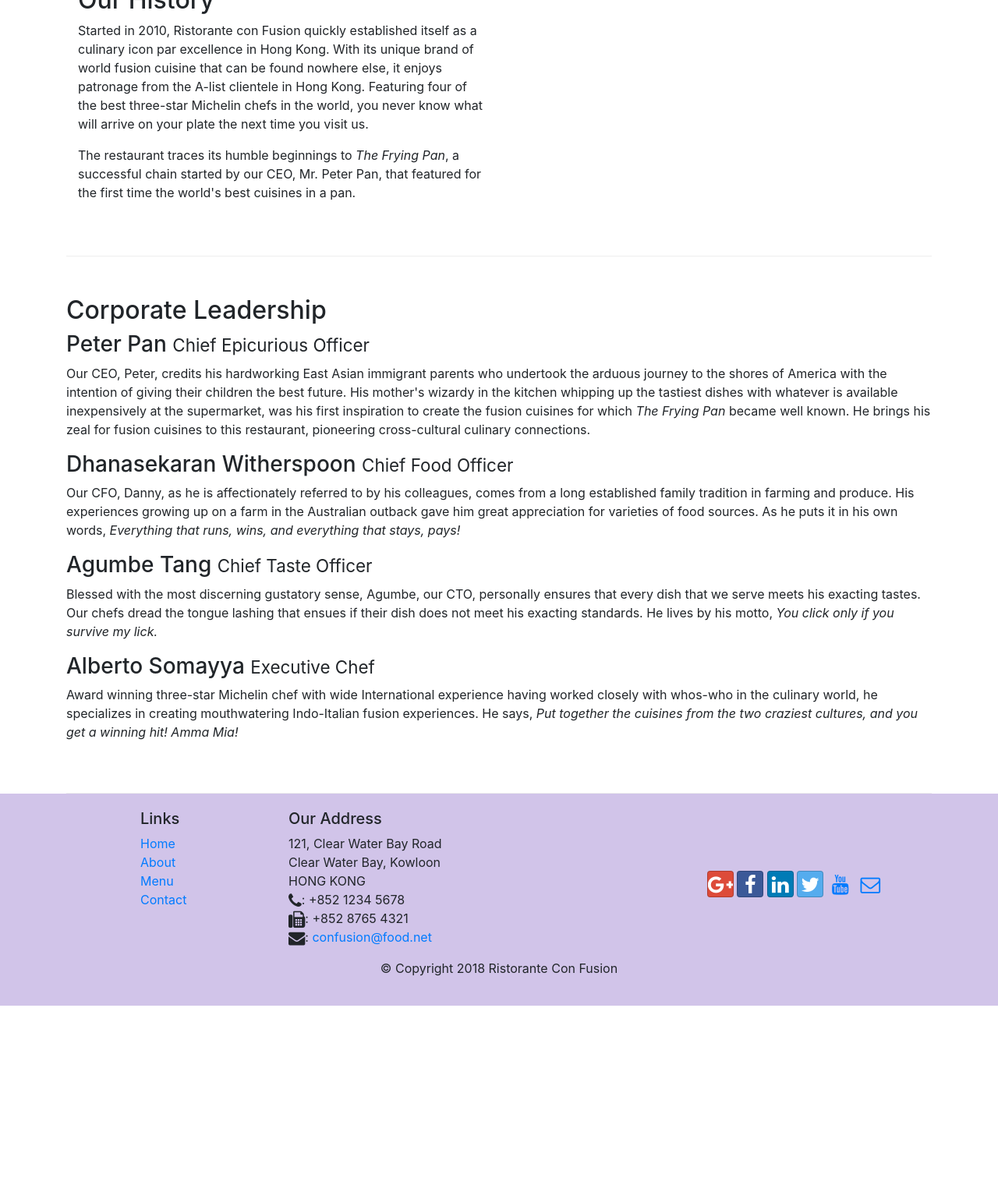
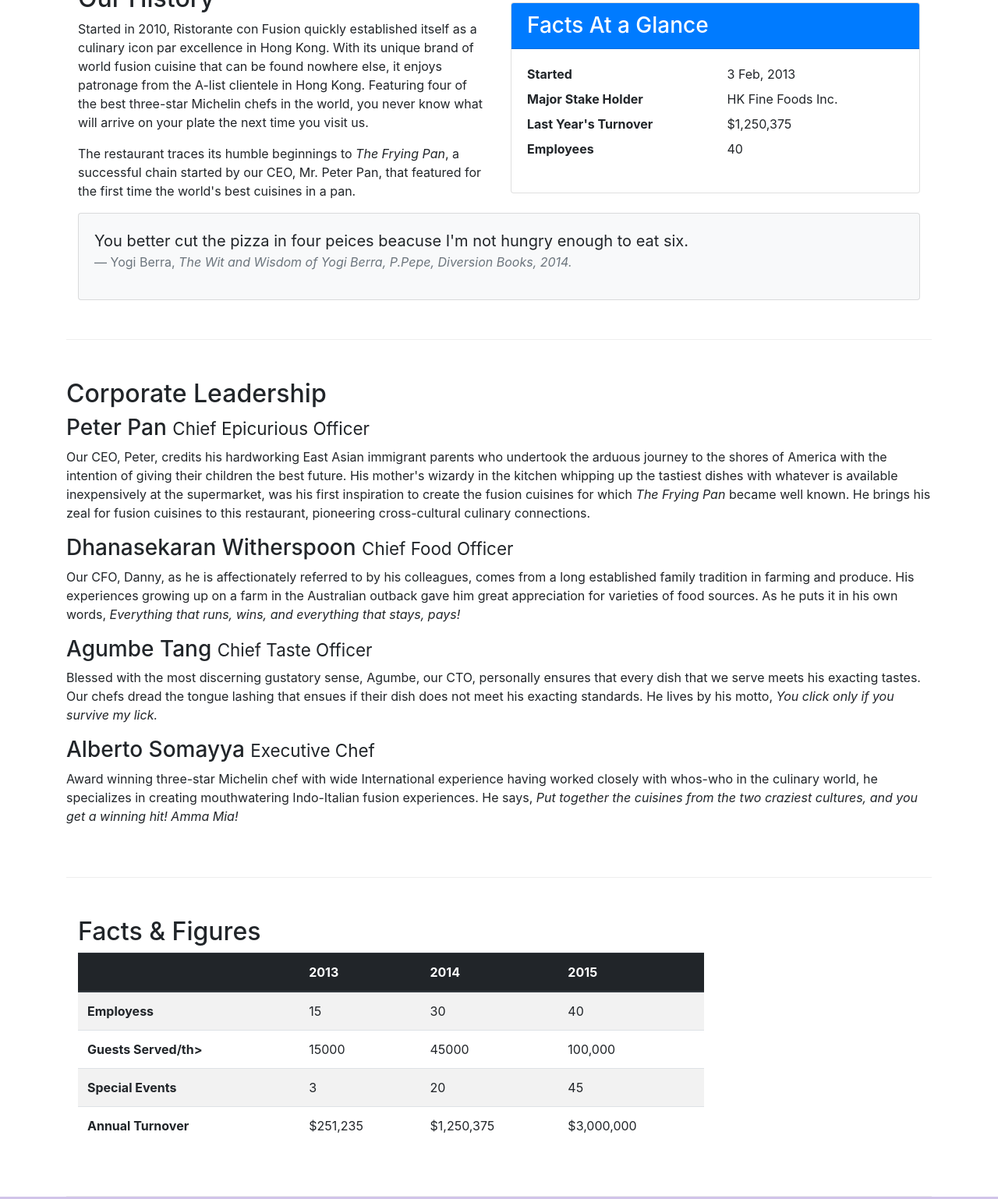
Before and after one commit to kunalshah03/Web_Bootstrap_Project, a website: page aboutus.html in a window 1280 px wide. Shown: the part 536-2074 px from the top of the page at 78% size. Before the commit the page ends 1826 px from the top, so only its background shows below. Drawn offline with nearby package versions, Linux system fonts and the light colour scheme.

Commit message:
Images&Media

```diff
--- a/aboutus.html
+++ b/aboutus.html
@@ -21,7 +21,7 @@
             <button class="navbar-toggler" type="button" data-toggle="collapse" data-target="#Navbar">
                 <span class="navbar-toggler-icon"></span>
             </button>
-            <a class="navbar-brand mr-auto" href="./index.html">Shah's</a>
+            <a class="navbar-brand mr-auto" href="./index.html"><img src="img/logo.png" height="30" width="41"></a>
             <div class="collapse navbar-collapse" id="Navbar">
                 <ul class="navbar-nav mr-auto">
                     <li class="nav-item"><a class="nav-link" href="./index.html"><span class="fa fa-home fa-lg"></span> Home</a></li>
@@ -39,7 +39,8 @@
                     <h1>Ristorante con Fusion</h1>
                     <p>We take inspiration from the World's best cuisines, and create a unique fusion experience. Our lipsmacking creations will tickle your culinary senses!</p>
                 </div>
-                <div class="col-12 col-sm">
+                <div class="col-12 offset-sm-2 col-sm align-self-center">
+                    <img src="img/logo.png" class="img-fluid">
                 </div>
             </div>
         </div>
@@ -64,6 +65,37 @@
                 <p>Started in 2010, Ristorante con Fusion quickly established itself as a culinary icon par excellence in Hong Kong. With its unique brand of world fusion cuisine that can be found nowhere else, it enjoys patronage from the A-list clientele in Hong Kong.  Featuring four of the best three-star Michelin chefs in the world, you never know what will arrive on your plate the next time you visit us.</p>
                 <p>The restaurant traces its humble beginnings to <em>The Frying Pan</em>, a successful chain started by our CEO, Mr. Peter Pan, that featured for the first time the world's best cuisines in a pan.</p>
             </div>
+            <div class="col-sm">
+                <div class="card">
+                    <h3 class="card-header bg-primary text-white">Facts At a Glance</h3>
+                    <div class="card-body">
+                        <dl class="row">
+                            <dt class="col-6">Started</dt>
+                            <dd class="col-6">3 Feb, 2013</dd>
+                            <dt class="col-6">Major Stake Holder</dt>
+                            <dd class="col-6">HK Fine Foods Inc.</dd>
+                            <dt class="col-6">Last Year's Turnover</dt>
+                            <dd class="col-6">$1,250,375</dd>
+                            <dt class="col-6">Employees</dt>
+                            <dd class="col-6">40</dd>
+                        </dl>
+                    </div>
+                </div>
+            </div>
+            <div class="col-12">
+                <div class="card card-body bg-light">
+                    <blockquote class="blockquote">
+                        <p class="mb-0">You better cut the pizza in four peices beacuse
+                             I'm not hungry enough to eat six.
+                         </p>
+                         <footer class="blockquote-footer">Yogi Berra,
+                             <cite title="Source Title">The Wit and Wisdom of
+                                  Yogi Berra, P.Pepe, Diversion Books, 2014.
+                             </cite>
+                         </footer>
+                    </blockquote>
+                </div>
+            </div>
         </div>
 
         <div class="row content align-items-center">
@@ -79,7 +111,50 @@
                 <p class="d-none d-sm-block">Award winning three-star Michelin chef with wide International experience having worked closely with whos-who in the culinary world, he specializes in creating mouthwatering Indo-Italian fusion experiences. He says, <em>Put together the cuisines from the two craziest cultures, and you get a winning hit! Amma Mia!</em></p>
             </div>
        </div>
-
+       <div class="row content">
+           <div class="col-12 col-sm-9">
+               <h2>Facts &amp; Figures</h2>
+               <div class="table-responsive">
+                   <table class="table table-striped">
+                       <thead class="thead-dark">
+                           <tr>
+                               <th>&nbsp;</th>
+                               <th>2013</th>
+                               <th>2014</th>
+                               <th>2015</th>
+                           </tr>
+                       </thead>
+                       <tbody>
+                           <tr>
+                               <th>Employess</th>
+                               <td>15</td>
+                               <td>30</td>
+                               <td>40</td>
+                           </tr>
+                           <tr>
+                            <th>Guests Served/th>
+                            <td>15000</td>
+                            <td>45000</td>
+                            <td>100,000</td>
+                        </tr>
+                        <tr>
+                            <th>Special Events</th>
+                            <td>3</td>
+                            <td>20</td>
+                            <td>45</td>
+                        </tr>
+                        <tr>
+                            <th>Annual Turnover</th>
+                            <td>$251,235</td>
+                            <td>$1,250,375</td>
+                            <td>$3,000,000</td>
+                        </tr>
+                       </tbody>
+                   </table>
+               </div>
+           </div>
+           <div class="col-12 col-sm-3"></div>
+       </div>
     </div>
 
     <footer class="footer">
```
Also changed, not shown: contactus.html (+3 -2 lines), index.html (+19 -8 lines), img/alberto.png (added), img/buffet.png (added), img/logo.png (added), img/uthappizza.png (added), 1 other file.
